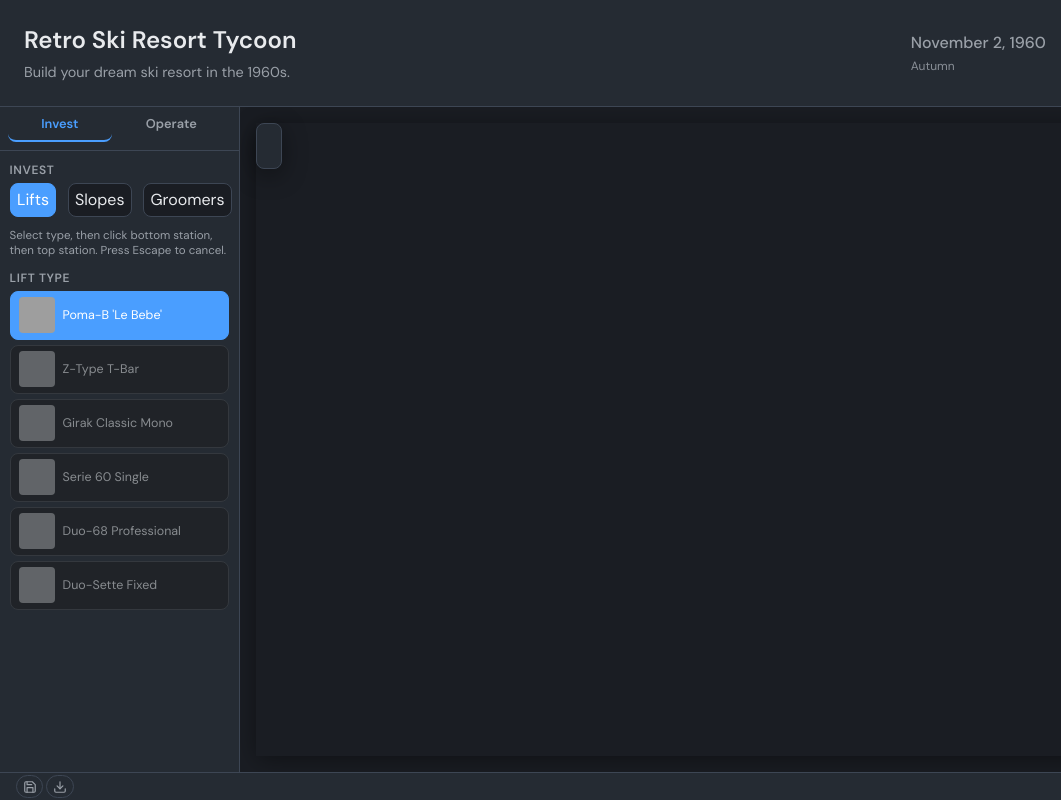
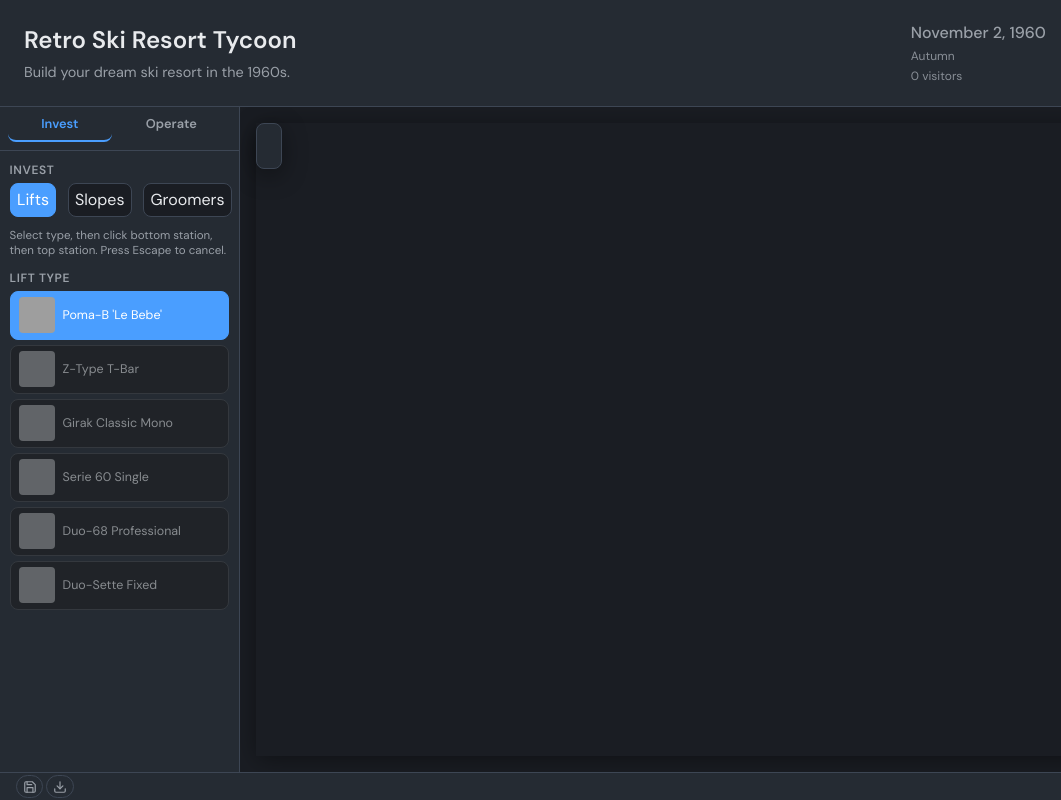
Before and after one commit to misodp/skimapconfigurator, a website built with Vite: page index.html in a window 1280 px wide. Shown: the full height of the page, 0-1061 px from the left. Built offline with nearby package versions, Linux system fonts and the light colour scheme; grey boxes are pictures that could not be loaded.

Commit message:
visual updates

```diff
--- a/index.html
+++ b/index.html
@@ -32,6 +32,7 @@
         <div class="header-date-block">
           <div class="header-date" id="currentDateDisplay" aria-label="Current date">November 1, 1960</div>
           <div class="header-season" id="seasonDisplay" aria-label="Season">Winter</div>
+          <div class="header-visitors-count" id="headerVisitorsDisplay" aria-label="Daily visitors">0</div>
         </div>
         <div class="header-weather" id="weatherDisplay" aria-label="Current weather" title="Weather"></div>
         <div class="budget-display" id="budgetDisplay" aria-label="Available budget and daily profit">
--- a/src/config.js
+++ b/src/config.js
@@ -26,6 +26,10 @@ export function updateBudgetDisplay() {
 export function updateVisitorsDisplay() {
   if (DOM.visitorsDisplay) {
     DOM.visitorsDisplay.textContent = formatNumber(state.dailyVisitors);
+  }
+  const headerEl = document.getElementById('headerVisitorsDisplay');
+  if (headerEl) {
+    headerEl.textContent = formatNumber(state.dailyVisitors) + ' visitors';
   }
 }
 
--- a/src/main.css
+++ b/src/main.css
@@ -273,6 +273,14 @@ body {
   text-transform: capitalize;
 }
 
+.header-visitors-count {
+  font-size: 0.75rem;
+  font-weight: 400;
+  color: var(--text-muted);
+  opacity: 0.85;
+  white-space: nowrap;
+}
+
 .header-visitors {
   font-size: 1rem;
   font-weight: 500;
```
